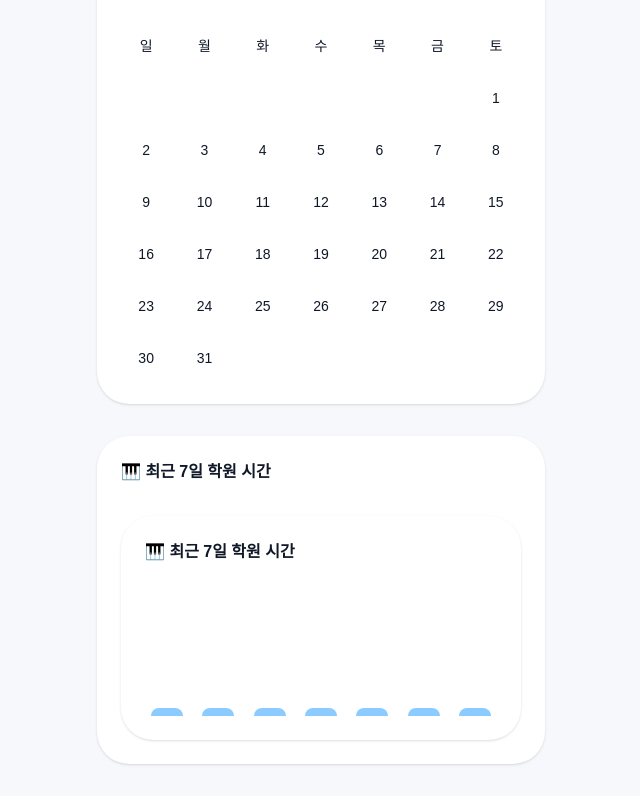
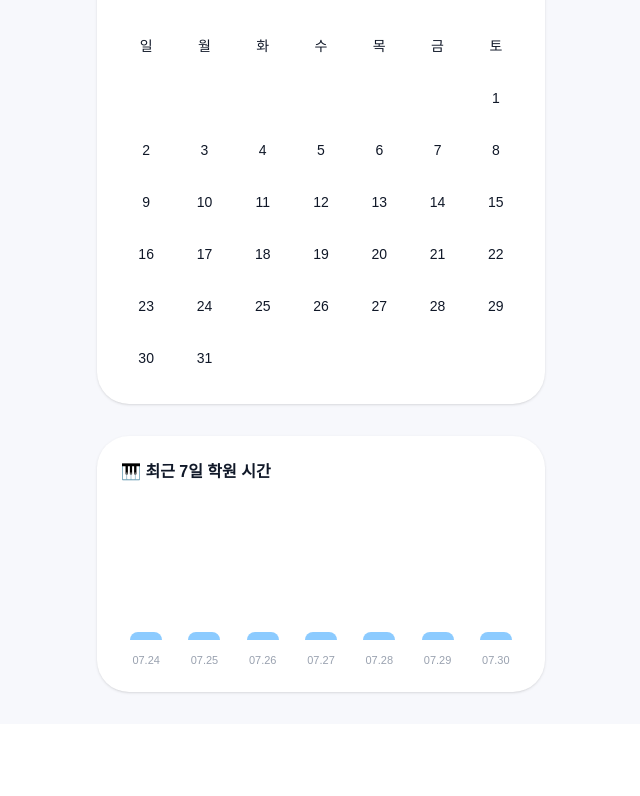
Before and after one commit to xxuwin/piano, a Next.js app in the folder piano-diary/: page / in a window 1280 px wide. Shown: the part 456-1252 px from the top of the page, without its empty margins (319-959 px from the left). After the commit the page ends 1180 px from the top, so only its background shows below. Built offline with nearby package versions, Linux system fonts and the light colour scheme; no server answers; the database is empty; sample sign-in values are in the browser's storage.

Commit message:
그래프 기능 수정

```diff
--- a/piano-diary/app/page.tsx
+++ b/piano-diary/app/page.tsx
@@ -757,41 +757,19 @@ font-bold
 </h2>
 
 
-<div className="
-mt-8
-rounded-[32px]
-bg-white
-p-6
-shadow-sm
-">
-
-<h2 className="
-font-bold
-">
-🎹 최근 7일 학원 시간
-</h2>
-
-
 <div
 className="
 mt-6
 flex
-h-32
+h-40
 items-end
+justify-between
 gap-2
 "
 >
 
 {
-academyGraph.map((item,index)=>{
-
-
-const show =
-selectedGraph === index ||
-hoverGraph === index;
-
-
-return(
+academyGraph.map((item,index)=>(
 
 <div
 key={index}
@@ -802,17 +780,18 @@ flex
 flex-col
 items-center
 justify-end
+group
 "
 >
 
 
 {
-show &&
+(selectedGraph === index || hoverGraph === index) &&
 
 <div
 className="
 absolute
--bottom-10
+-bottom-8
 rounded-lg
 bg-black
 px-2
@@ -823,13 +802,10 @@ whitespace-nowrap
 z-10
 "
 >
-{item.date}
-<br/>
 {item.minutes}분
 </div>
 
 }
-
 
 
 <button
@@ -842,25 +818,21 @@ onMouseLeave={()=>
 setHoverGraph(null)
 }
 
-onClick={()=>{
-
-if(selectedGraph===index){
-
-setSelectedGraph(null);
-
-}else{
-
-setSelectedGraph(index);
-
+onClick={()=>
+setSelectedGraph(
+selectedGraph === index
+?
+null
+:
+index
+)
 }
-
-}}
 
 className="
 w-8
 rounded-t-xl
 bg-[#8CCBFF]
-transition
+hover:opacity-80
 "
 
 style={{
@@ -868,28 +840,35 @@ height:
 `${Math.max(item.minutes / 5,8)}px`
 }}
 
+
 />
+
+
+<p className="
+mt-3
+text-[11px]
+text-gray-400
+"
+>
+
+{
+String(item.date).slice(5).replace("-",".")
+}
+
+</p>
+
 
 
 </div>
 
 
-)
-
-})
-
+))
 }
 
 
 </div>
 
-
 </div>
-
-
-</div>
-
-
 
 </div>
 {
```
